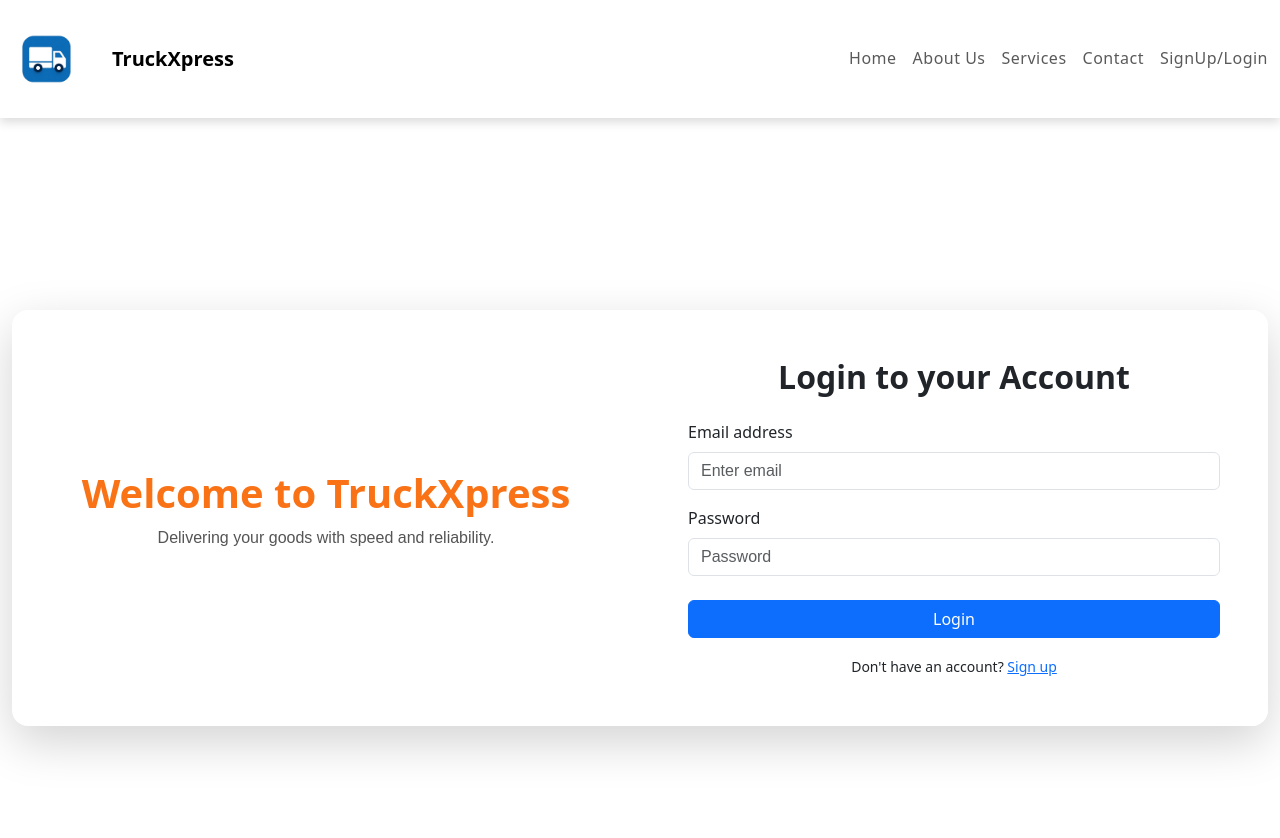
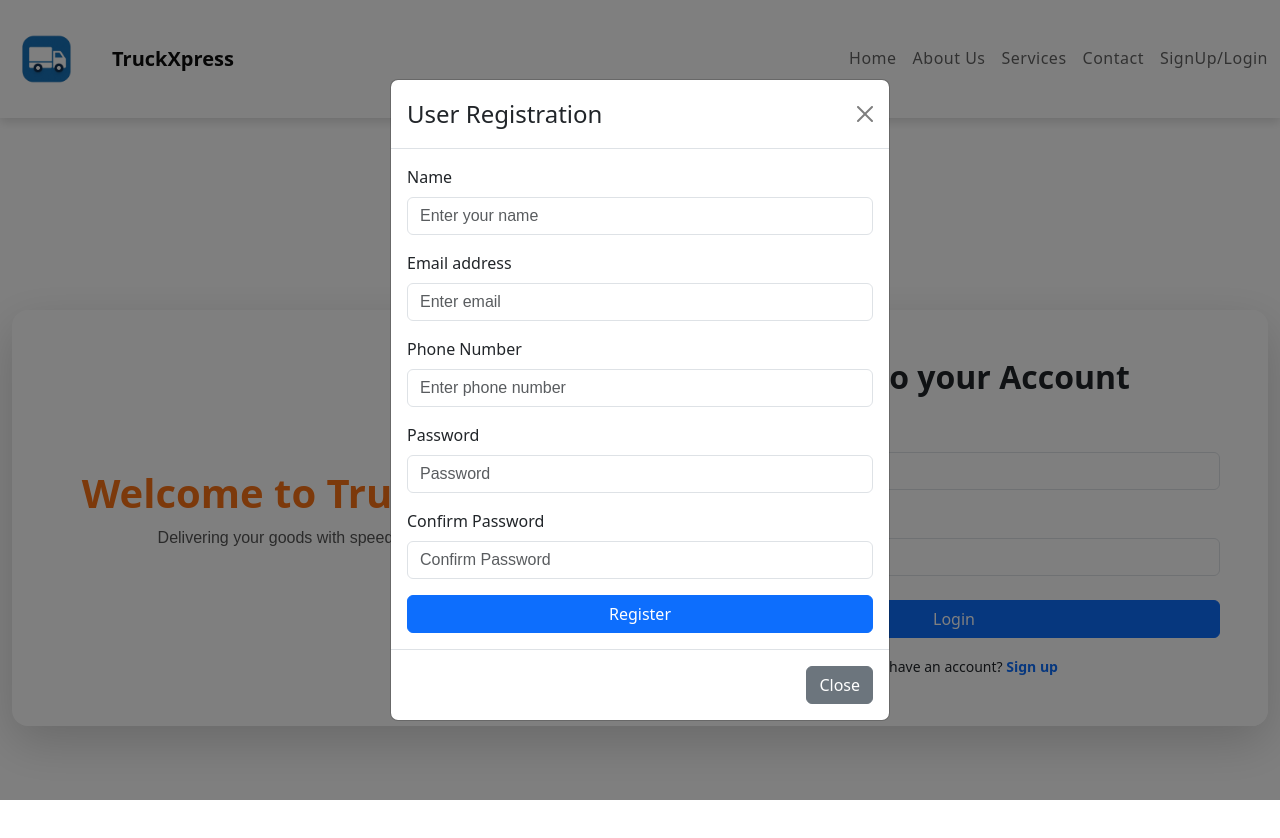
Before and after one commit to nanduaji/moversandpackers, a React (Create React App) app in the folder frontend/: page /signuporlogin in a window 1280 px wide. Both pictures are taken after a click on the link "Sign up". Shown: the top 838 px of the page. Built offline with nearby package versions, Linux system fonts and the light colour scheme.

Commit message:
Add user registration modal and handle registration logic in SignupOrLogin component; update validation messages in userController

```diff
--- a/frontend/src/components/SignupOrLogin.jsx
+++ b/frontend/src/components/SignupOrLogin.jsx
@@ -1,31 +1,73 @@
-import React from 'react';
+import React, { useState } from 'react';
 import styles from './SignupOrLogin.module.css';
 import { Container, Row, Col, Form, Button, Card } from 'react-bootstrap';
 import { toast, ToastContainer } from 'react-toastify';
 import 'react-toastify/dist/ReactToastify.css';
+import Modal from 'react-bootstrap/Modal';
 import axios from 'axios';
 const SignupOrLogin = () => {
+    const [show, setShow] = useState(false);
+
+    const handleClose = () => setShow(false);
+    const handleShow = () => setShow(true);
     const handleLogin = async (event) => {
         event.preventDefault();
         const email = event.target[0].value;
         const password = event.target[1].value;
         try {
             const userLoginResponse = await axios.post('http://localhost:3001/api/userLogin', {
-            email,
-            password
+                email,
+                password
             });
             const data = userLoginResponse.data;
             console.log(data);
             if (data.success) {
-            console.log("success")
-            toast.success('Login Successful!');
+                console.log("success",data)
+                localStorage.setItem('user', JSON.stringify(data));
+                localStorage.setItem('token', data.token);
+                toast.success('Login Successful!');
             } else {
-            console.log("fail")
-            toast.error(data.message || 'Login Failed!');
+                console.log("fail")
+                toast.error(data.message || 'Login Failed!');
             }
         } catch (error) {
             console.error("Login error:", error);
             toast.error('Login Failed!');
+        }
+    }
+    const handleRegister = async (event) => {
+        event.preventDefault();
+        const name = event.target[0].value;
+        const email = event.target[1].value;
+        const phoneNumber = event.target[2].value;
+        const password = event.target[3].value;
+        const confirmPassword = event.target[4].value;
+
+        if (password !== confirmPassword) {
+            toast.error('Passwords do not match!');
+            return;
+        }
+
+        try {
+            const userRegisterResponse = await axios.post('http://localhost:3001/api/addUser', {
+                name,
+                email,
+                password,
+                phoneNumber
+            });
+            const data = userRegisterResponse.data;
+            console.log(data);
+            if (data.success) {
+                console.log("success")
+                toast.success('Registration Successful!');
+                handleClose();
+            } else {
+                console.log("fail")
+                toast.error(data.message || 'Registration Failed!');
+            }
+        } catch (error) {
+            console.error("Registration error:", error.response.data.message);
+            toast.error(`Registration Failed!${error.response.data.message}`);
         }
     }
     return (
@@ -64,13 +106,57 @@ const SignupOrLogin = () => {
                             </Button>
 
                             <div className="text-center">
-                                <small>Don't have an account? <a href="#">Sign up</a></small>
+                                <small>Don't have an account? <a onClick={handleShow} className={`${styles.anchortag}`}>Sign up</a></small>
                             </div>
                         </Form>
                     </Card.Body>
                 </Col>
 
             </Row>
+            <Modal show={show} onHide={handleClose} centered>
+                <Modal.Header closeButton>
+                    <Modal.Title>User Registration</Modal.Title>
+                </Modal.Header>
+
+                <Modal.Body>
+                    <Form onSubmit={handleRegister}>
+                        <Form.Group className="mb-3" controlId="formName">
+                            <Form.Label>Name</Form.Label>
+                            <Form.Control type="text" placeholder="Enter your name" required />
+                        </Form.Group>
+
+                        <Form.Group className="mb-3" controlId="formEmail">
+                            <Form.Label>Email address</Form.Label>
+                            <Form.Control type="email" placeholder="Enter email" required />
+                        </Form.Group>
+                        <Form.Group className="mb-3" controlId="formPhoneNumber">
+                            <Form.Label>Phone Number</Form.Label>
+                            <Form.Control type="number" placeholder="Enter phone number" required />
+                        </Form.Group>
+
+                        <Form.Group className="mb-3" controlId="formPassword">
+                            <Form.Label>Password</Form.Label>
+                            <Form.Control type="password" placeholder="Password" required />
+                        </Form.Group>
+
+                        <Form.Group className="mb-3" controlId="formConfirmPassword">
+                            <Form.Label>Confirm Password</Form.Label>
+                            <Form.Control type="password" placeholder="Confirm Password" required />
+                        </Form.Group>
+
+                        <Button variant="primary" type="submit" className="w-100">
+                            Register
+                        </Button>
+                    </Form>
+                </Modal.Body>
+
+                <Modal.Footer>
+                    <Button variant="secondary" onClick={handleClose}>
+                        Close
+                    </Button>
+                </Modal.Footer>
+            </Modal>
+
             <ToastContainer position="top-center" autoClose={2000} />
         </Container>
     );
--- a/frontend/src/components/SignupOrLogin.module.css
+++ b/frontend/src/components/SignupOrLogin.module.css
@@ -1,3 +1,10 @@
 .leftside{
     color:#f97316;
 }
+.anchortag {
+    color: primary;
+    text-decoration: none;
+    font-weight: bold;
+    transition: color 0.3s ease;
+    cursor: pointer;
+}
```
Also changed, not shown: 1 other file (tests, documents, lock files or other folders).
